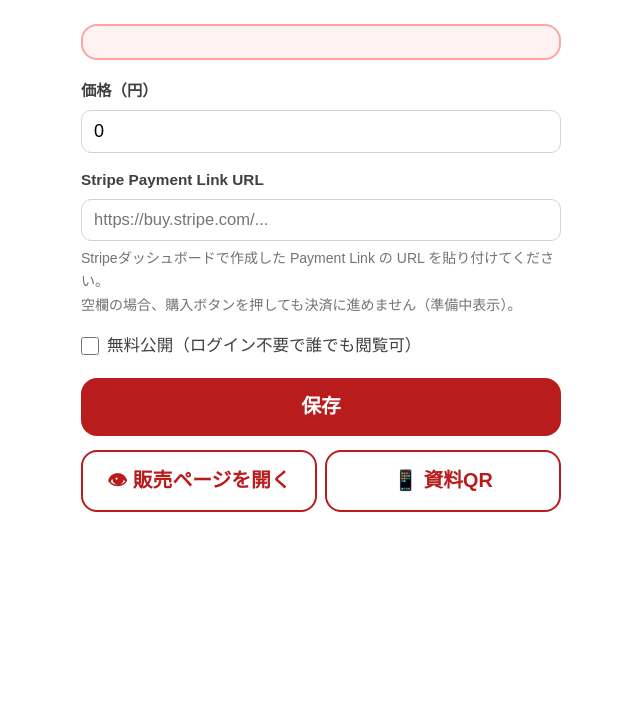
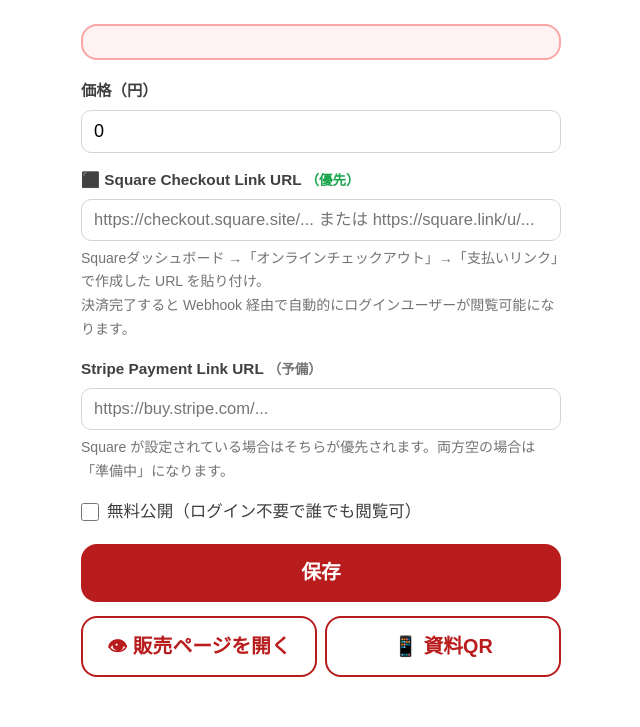
Before and after one commit to kyokushinkanmail-oss/seminar-library, a Flask app: template templates/admin/material_edit.html in a window 1280 px wide. Shown: the part 73-800 px from the top of the page, without its empty margins (319-959 px from the left). Run offline with Flask 3, Linux system fonts and the light colour scheme; the template is opened without the code that fills it, so the values that code supplies are empty.

Commit message:
feat(payment): Square Checkout + Webhook を追加（Stripeと並列サポート）
- models: Material.square_checkout_url / Purchase.square_order_id
- 起動時マイグレーション _ensure_square_columns（ALTER TABLE IF NOT EXISTS）
- purchase_material: Square優先 → Stripe → デモ の順でフォールバック
- /webhook/square: HMAC-SHA256署名検証、payment.created/updated等でPurchaseを自動completed化
- 管理画面: Square Checkout URL欄を追加（Stripeより上・優先）
- shop: Squareリンクのみでも購入ボタン有効化

```diff
--- a/app.py
+++ b/app.py
@@ -364,6 +364,37 @@ def _ensure_material_price_2000():
 
 with app.app_context():
     _ensure_material_price_2000()
+
+
+def _ensure_square_columns():
+    """materials.square_checkout_url / purchases.square_order_id を追加（冪等）"""
+    try:
+        from sqlalchemy import text
+        dialect = db.engine.dialect.name
+        with db.engine.connect() as conn:
+            if dialect == "postgresql":
+                conn.execute(text(
+                    "ALTER TABLE materials ADD COLUMN IF NOT EXISTS square_checkout_url VARCHAR(500)"
+                ))
+                conn.execute(text(
+                    "ALTER TABLE purchases ADD COLUMN IF NOT EXISTS square_order_id VARCHAR(255)"
+                ))
+            else:
+                # SQLite: PRAGMAで存在確認してからADD
+                def add_if_missing(table, col, ddl):
+                    cols = [r[1] for r in conn.execute(text(f"PRAGMA table_info({table})")).fetchall()]
+                    if col not in cols:
+                        conn.execute(text(f"ALTER TABLE {table} ADD COLUMN {col} {ddl}"))
+                add_if_missing("materials", "square_checkout_url", "VARCHAR(500)")
+                add_if_missing("purchases", "square_order_id", "VARCHAR(255)")
+            conn.commit()
+        print("[ensure_square_columns] ok")
+    except Exception as e:
+        print(f"[ensure_square_columns] skipped: {e}")
+
+
+with app.app_context():
+    _ensure_square_columns()
 
 
 
@@ -769,6 +800,16 @@ def purchase_material(material_id):
     db.session.add(purchase)
     db.session.commit()
 
+    # Square優先 → Stripe → デモ
+    square_url = getattr(material, "square_checkout_url", None)
+    if square_url:
+        # SquareのCheckout Linkは ?note= か ?checkoutReferenceId= で参照を渡せる。
+        # 両方付けておけば、Webhook側でどちらかを拾える。
+        sep = "&" if "?" in square_url else "?"
+        return redirect(
+            f"{square_url}{sep}note=purchase_{purchase.id}&checkoutReferenceId=purchase_{purchase.id}"
+        )
+
     if material.stripe_payment_link:
         return redirect(
             f"{material.stripe_payment_link}?client_reference_id=purchase_{purchase.id}"
@@ -828,6 +869,113 @@ def stripe_webhook():
                 db.session.commit()
 
     return jsonify({"status": "ok"}), 200
+
+
+# ============================================
+# Square Webhook
+# ============================================
+def _square_complete_by_reference(reference_id: str, order_id: str = None):
+    """reference_id = "purchase_<id>" を元にPurchaseをcompletedにする"""
+    if not reference_id or not reference_id.startswith("purchase_"):
+        return False
+    try:
+        purchase_id = int(reference_id.replace("purchase_", ""))
+    except ValueError:
+        return False
+    purchase = Purchase.query.get(purchase_id)
+    if not purchase:
+        return False
+    if purchase.status != "completed":
+        purchase.status = "completed"
+        purchase.completed_at = datetime.utcnow()
+    if order_id:
+        purchase.square_order_id = order_id
+    db.session.commit()
+    return True
+
+
+@app.route("/webhook/square", methods=["POST"])
+def square_webhook():
+    """Square決済通知。HMAC-SHA256で署名検証して payment.* / order.fulfilled 等でPurchaseをcompletedにする。"""
+    import hmac, hashlib, base64, json as _json
+
+    signature_key = os.environ.get("SQUARE_WEBHOOK_SIGNATURE_KEY", "")
+    # Square は Notification URL（自分のエンドポイント）と body を結合した文字列を HMAC-SHA256 する
+    notification_url = os.environ.get("SQUARE_WEBHOOK_URL", "").strip()
+    if not notification_url:
+        # リクエスト URL から組み立て（Renderは X-Forwarded-* を透過するのでrequest.urlでOK）
+        notification_url = request.url
+
+    raw_body = request.get_data() or b""
+
+    sig_header = (
+        request.headers.get("x-square-hmacsha256-signature")
+        or request.headers.get("X-Square-Hmacsha256-Signature")
+        or request.headers.get("X-Square-HmacSha256-Signature")
+        or ""
+    )
+
+    if signature_key:
+        try:
+            mac = hmac.new(
+                signature_key.encode("utf-8"),
+                (notification_url + raw_body.decode("utf-8")).encode("utf-8"),
+                hashlib.sha256,
+            )
+            expected = base64.b64encode(mac.digest()).decode("utf-8")
+            if not hmac.compare_digest(expected, sig_header):
+                print(f"[square_webhook] signature mismatch; expected={expected[:8]}... got={sig_header[:8]}...")
+                return jsonify({"error": "invalid signature"}), 400
+        except Exception as e:
+            print(f"[square_webhook] signature check error: {e}")
+            return jsonify({"error": "signature check failed"}), 400
+    else:
+        # 署名キー未設定の場合はログだけ残して通す（開発モード）
+        print("[square_webhook] SQUARE_WEBHOOK_SIGNATURE_KEY not set — skipping signature check")
+
+    try:
+        body = _json.loads(raw_body.decode("utf-8") or "{}")
+    except Exception as e:
+        return jsonify({"error": f"invalid json: {e}"}), 400
+
+    event_type = body.get("type", "")
+    data_obj = (body.get("data") or {}).get("object") or {}
+
+    # パターン1: payment.created / payment.updated → payment.reference_id
+    payment = data_obj.get("payment") or {}
+    reference_id = payment.get("reference_id") or payment.get("note") or ""
+    order_id = payment.get("order_id") or payment.get("id") or ""
+
+    # パターン2: order.fulfillment.updated 等 → order.reference_id
+    if not reference_id:
+        order = data_obj.get("order") or {}
+        reference_id = order.get("reference_id") or ""
+        order_id = order_id or order.get("id", "")
+
+    # パターン3: checkout.created (Online Checkout) → checkout.note
+    if not reference_id:
+        checkout = data_obj.get("checkout") or {}
+        reference_id = checkout.get("note") or ""
+
+    # completed とみなすイベント
+    completed_events = {
+        "payment.updated",           # statusがCOMPLETEDに遷移
+        "payment.created",           # 即時COMPLETED決済
+        "order.fulfillment.updated", # 注文成立
+        "invoice.payment_made",
+        "checkout.created",          # Checkout経由完了時
+    }
+
+    if event_type in completed_events and reference_id:
+        # payment.updated の場合、本当に COMPLETED になったかチェック
+        if event_type in ("payment.created", "payment.updated"):
+            status = (payment.get("status") or "").upper()
+            if status and status != "COMPLETED" and status != "APPROVED":
+                return jsonify({"status": "ignored", "payment_status": status}), 200
+        ok = _square_complete_by_reference(reference_id, order_id)
+        return jsonify({"status": "ok" if ok else "no_match", "reference_id": reference_id}), 200
+
+    return jsonify({"status": "ignored", "event": event_type}), 200
 
 
 # ============================================
@@ -1261,6 +1409,11 @@ def admin_edit_material(material_id):
         except ValueError:
             material.price = 0
         material.stripe_payment_link = (request.form.get("stripe_payment_link") or "").strip() or None
+        try:
+            material.square_checkout_url = (request.form.get("square_checkout_url") or "").strip() or None
+        except Exception:
+            # 列未追加の環境でも落ちないようにガード
+            pass
         material.is_free = request.form.get("is_free") == "on"
         db.session.commit()
         flash("保存しました", "success")
--- a/models.py
+++ b/models.py
@@ -82,6 +82,7 @@ class Material(db.Model):
     is_free = db.Column(db.Boolean, default=False)  # 出席者以外にも無料公開
     price = db.Column(db.Integer, default=0)  # 非出席者向け価格（0 = 非売品）
     stripe_payment_link = db.Column(db.String(500))
+    square_checkout_url = db.Column(db.String(500))  # Square Online Checkout Link
     sort_order = db.Column(db.Integer, default=0)
     created_at = db.Column(db.DateTime, default=datetime.utcnow)
 
@@ -119,6 +120,7 @@ class Purchase(db.Model):
     amount = db.Column(db.Integer, nullable=False)
     status = db.Column(db.String(20), default="pending")  # pending / completed / refunded
     stripe_session_id = db.Column(db.String(255))
+    square_order_id = db.Column(db.String(255))  # Square側のorder/payment ID
     created_at = db.Column(db.DateTime, default=datetime.utcnow)
     completed_at = db.Column(db.DateTime)
 
--- a/templates/admin/material_edit.html
+++ b/templates/admin/material_edit.html
@@ -34,15 +34,26 @@
                style="width:100%; padding:10px 12px; border:1px solid #d4d4d4; border-radius:10px; font-size:1rem; margin-bottom:14px;">
 
         <label style="display:block; font-size:0.85rem; font-weight:700; color:#404040; margin-bottom:6px;">
-            Stripe Payment Link URL
+            ⬛ Square Checkout Link URL <span style="color:#16a34a; font-size:0.75rem;">（優先）</span>
+        </label>
+        <input type="url" name="square_checkout_url"
+               value="{{ material.square_checkout_url or '' }}"
+               placeholder="https://checkout.square.site/... または https://square.link/u/..."
+               style="width:100%; padding:10px 12px; border:1px solid #d4d4d4; border-radius:10px; font-size:0.92rem; margin-bottom:6px;">
+        <p style="font-size:0.78rem; color:#737373; margin:0 0 14px;">
+            Squareダッシュボード →「オンラインチェックアウト」→「支払いリンク」で作成した URL を貼り付け。<br>
+            決済完了すると Webhook 経由で自動的にログインユーザーが閲覧可能になります。
+        </p>
+
+        <label style="display:block; font-size:0.85rem; font-weight:700; color:#404040; margin-bottom:6px;">
+            Stripe Payment Link URL <span style="color:#737373; font-size:0.75rem;">（予備）</span>
         </label>
         <input type="url" name="stripe_payment_link"
                value="{{ material.stripe_payment_link or '' }}"
                placeholder="https://buy.stripe.com/..."
                style="width:100%; padding:10px 12px; border:1px solid #d4d4d4; border-radius:10px; font-size:0.92rem; margin-bottom:6px;">
         <p style="font-size:0.78rem; color:#737373; margin:0 0 14px;">
-            Stripeダッシュボードで作成した Payment Link の URL を貼り付けてください。<br>
-            空欄の場合、購入ボタンを押しても決済に進めません（準備中表示）。
+            Square が設定されている場合はそちらが優先されます。両方空の場合は「準備中」になります。
         </p>
 
         <label style="display:flex; align-items:center; gap:8px; margin-bottom:18px; font-size:0.92rem; color:#404040;">
--- a/templates/shop_material.html
+++ b/templates/shop_material.html
@@ -37,7 +37,7 @@
             ¥{{ '{:,}'.format(material.price) }}
             <span style="font-size:0.7rem; color:#737373; font-weight:400;">（税込）</span>
         </p>
-        {% if material.stripe_payment_link %}
+        {% if material.stripe_payment_link or material.square_checkout_url %}
         <form method="post" action="{{ url_for('purchase_material', material_id=material.id) }}">
             <button type="submit" class="btn btn-red btn-block"
                     {% if not user %}disabled title="ログインしてください"{% endif %}>
```
